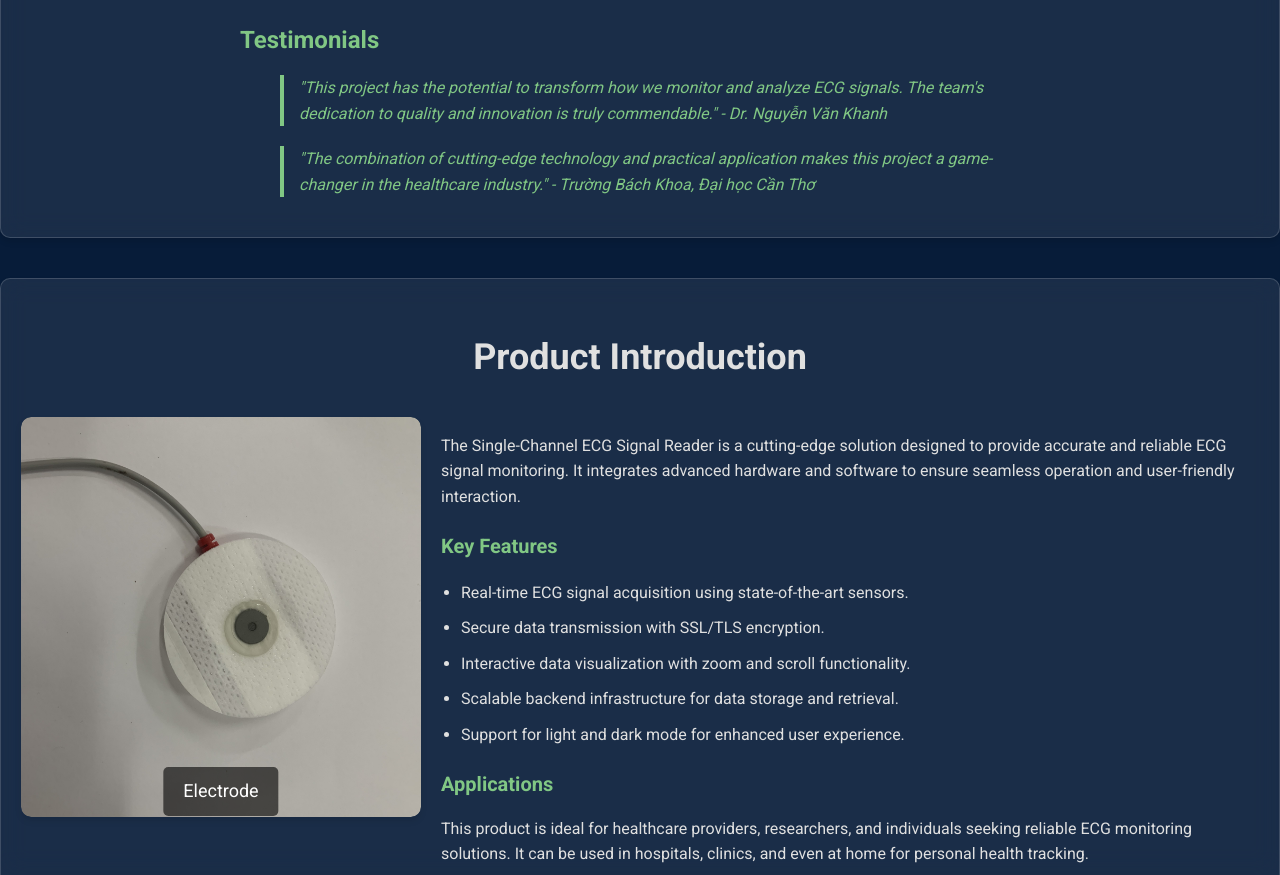
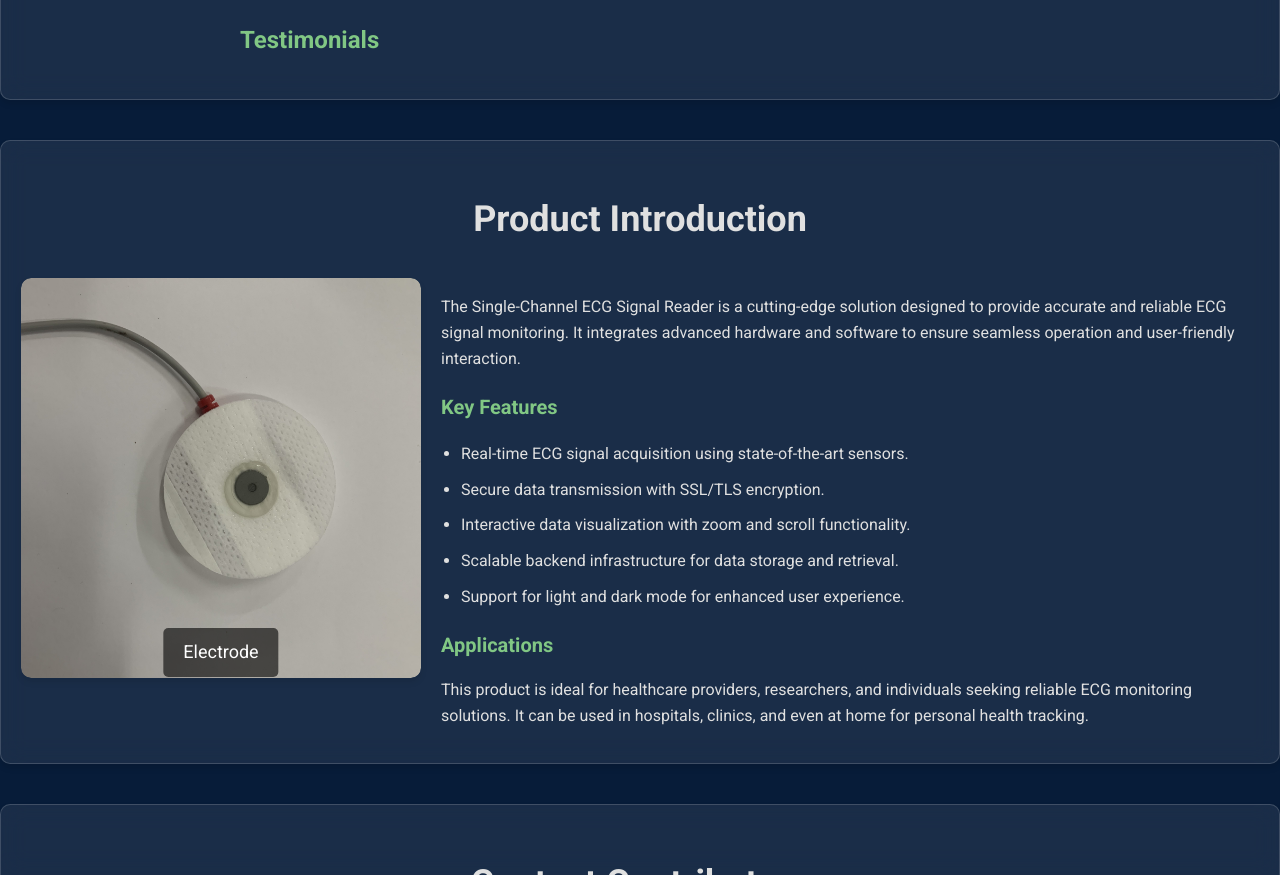
Before and after one commit to TQDuysuke/Project-ECG-homepage, a plain HTML site: page Public/index.html in a window 1280 px wide. Shown: the part 3969-4844 px from the top of the page. Drawn offline with Linux system fonts and the light colour scheme.

Commit message:
fix: Comment out testimonials in index.html to prevent display issues

```diff
--- a/Public/index.html
+++ b/Public/index.html
@@ -180,10 +180,10 @@
                 </ul>
                 <h3>Testimonials</h3>
                 <blockquote>
-                    "This project has the potential to transform how we monitor and analyze ECG signals. The team's dedication to quality and innovation is truly commendable." - Dr. Nguyễn Văn Khanh
+                    <!-- "This project has the potential to transform how we monitor and analyze ECG signals. The team's dedication to quality and innovation is truly commendable." - Dr. Nguyễn Văn Khanh -->
                 </blockquote>
                 <blockquote>
-                    "The combination of cutting-edge technology and practical application makes this project a game-changer in the healthcare industry." - Trường Bách Khoa, Đại học Cần Thơ
+                    <!-- "The combination of cutting-edge technology and practical application makes this project a game-changer in the healthcare industry." - Trường Bách Khoa, Đại học Cần Thơ -->
                 </blockquote>
             </div>
         </section>
```
